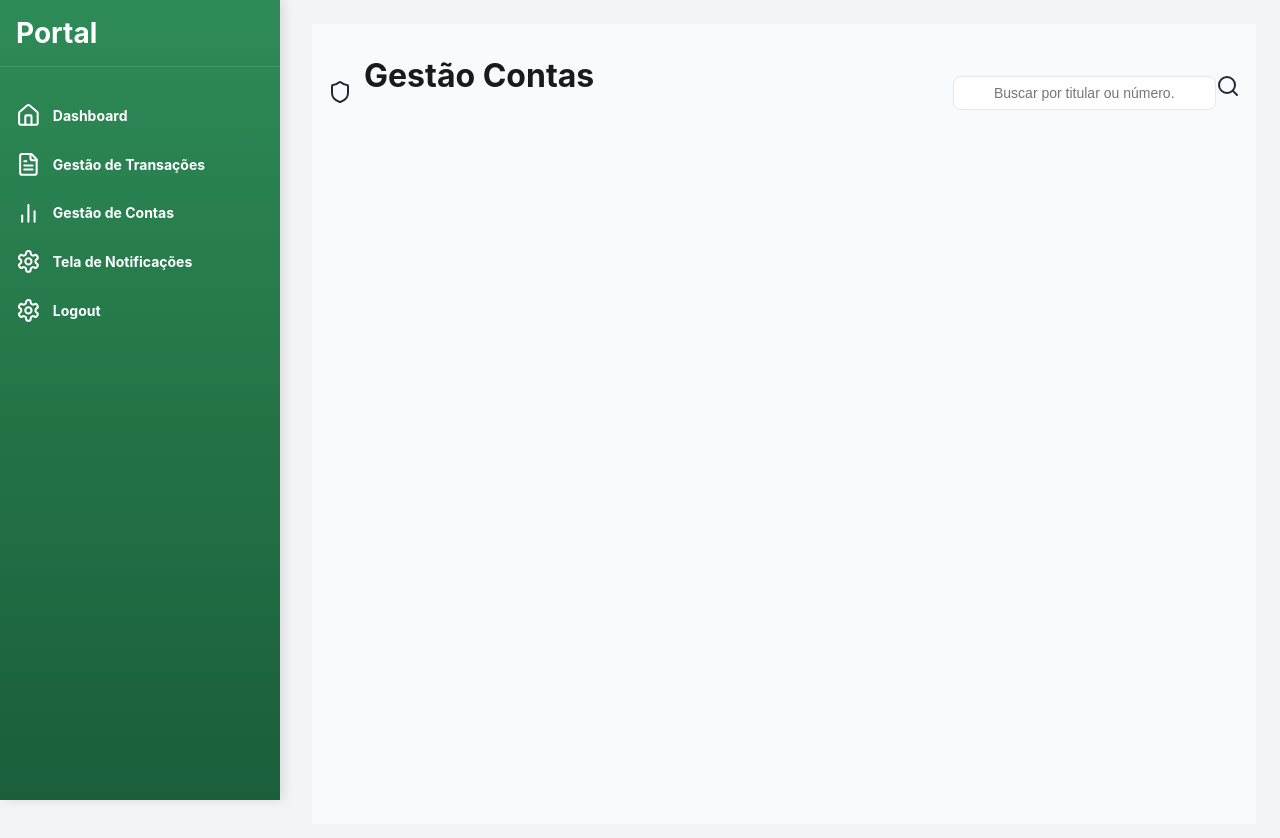
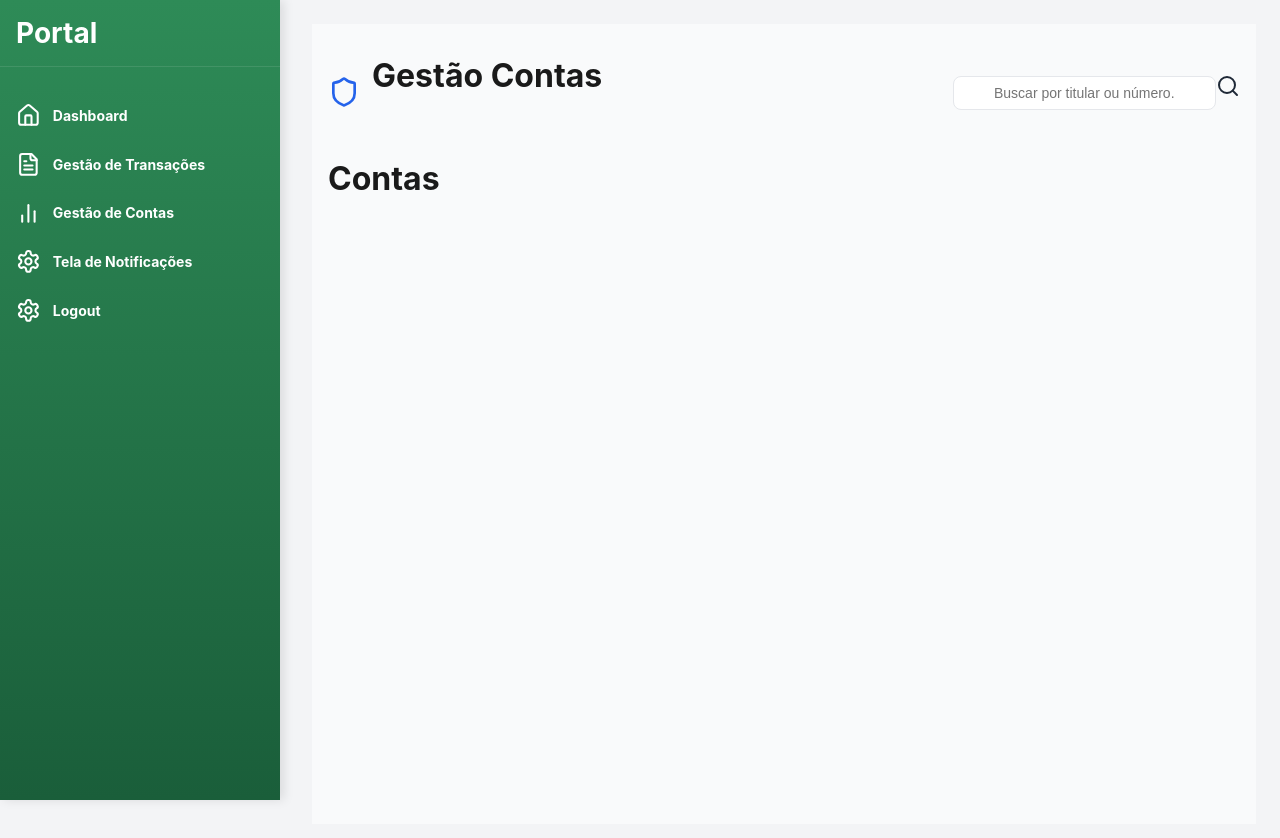
Before and after one commit to RusthenRonald2006/Portal-de-analise-em-anomalias-transacionais, a React (Create React App) app in the folder detec-anomalias/: page /gestaocontas in a window 1280 px wide. Shown: the top 838 px of the page. Built offline with nearby package versions, Linux system fonts and the light colour scheme; the HTML template or start-up script is replaced by a standard one.

Commit message:
criando divs para cada conta

```diff
--- a/detec-anomalias/src/components/Pages/GestaoContas.js
+++ b/detec-anomalias/src/components/Pages/GestaoContas.js
@@ -53,7 +53,7 @@ function GestaoContas(){
                     <div className={styles.wrapper}>
                         <div className={styles.header}>
                             <div className={styles.header_title}>
-                                <Shield className="title-icon" />
+                                <Shield className={styles.title_icon} />
                                 <h1>Gestão Contas</h1>
                             </div>
                             <div className={styles.header_search}>
@@ -63,12 +63,14 @@ function GestaoContas(){
                                 >
 
                                 </input>
-                                <Search className="search_icon" />
+                                <Search className={styles.search_icon} />
                             </div>
                         </div>
 
                         <div className={styles.accounts_list}>
-
+                            <div className={styles.account_item}>
+                                <h1>Contas</h1>
+                            </div>
                         </div>
                     </div>
                 </div>
--- a/detec-anomalias/src/components/Pages/GestaoContas.module.css
+++ b/detec-anomalias/src/components/Pages/GestaoContas.module.css
@@ -66,6 +66,11 @@
     align-items: center;
     gap: 0.75rem;
 }
+.title_icon{
+    width: 2rem;
+    height: 2rem;
+    color:  #2563eb;
+}
 .header_search{
     position: relative;
 }
@@ -76,6 +81,9 @@
     border: 1px solid #e5e7eb;
 }
 .search_icon{
+
+}
+.accounts_list{
 
 }
 @media (max-width:1024px){
```
